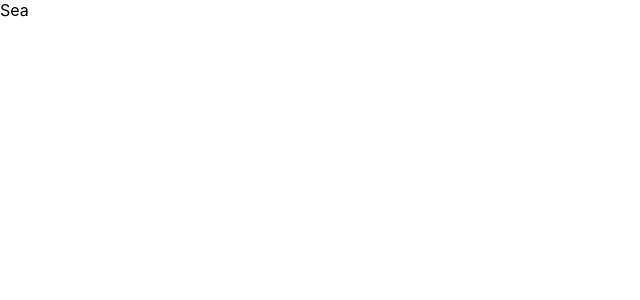
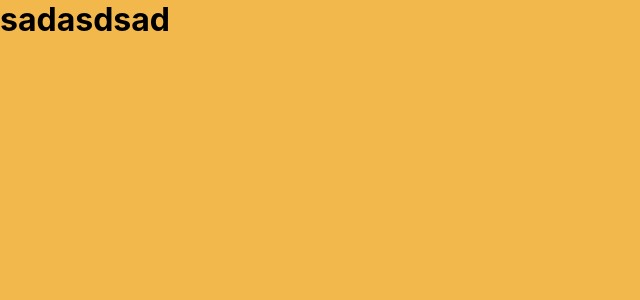
Before and after one commit to omer-yagci/Language-Card-with-React, a React (Create React App) app: page / in a window 1280 px wide. Shown: the top 300 px of the page, without its empty margins (0-640 px from the left). Built offline with nearby package versions, Linux system fonts and the light colour scheme.

Commit message:
reset and variables added

```diff
--- a/src/App.js
+++ b/src/App.js
@@ -1,5 +1,11 @@
+import "./scss/App.scss";
+
 function App() {
-  return <div>Sea</div>;
+  return (
+    <div>
+      <h1>sadasdsad</h1>
+    </div>
+  );
 }
 
 export default App;
--- a/src/scss/App.scss
+++ b/src/scss/App.scss
@@ -0,0 +1,4 @@
+@import "./reset", "./variables";
+body {
+  background-color: $Spring1;
+}
--- a/src/scss/_reset.scss
+++ b/src/scss/_reset.scss
@@ -0,0 +1,5 @@
+* {
+  margin: 0;
+  padding: 0;
+  box-sizing: border-box;
+}
--- a/src/scss/_variables.scss
+++ b/src/scss/_variables.scss
@@ -0,0 +1,13 @@
+/* Color Theme Swatches in Hex */
+$Spring1: #f2b84b;
+$Spring2: #f2c288;
+$Spring3: #f28f38;
+$Spring4: #f2ceae;
+$Spring5: #a65f37;
+
+/* Color Theme Swatches in Hex */
+$Design1: #020659;
+$Design2: #3c4e73;
+$Design3: #99f2c8;
+$Design4: #def2c9;
+$Design5: #f2e852;
```
